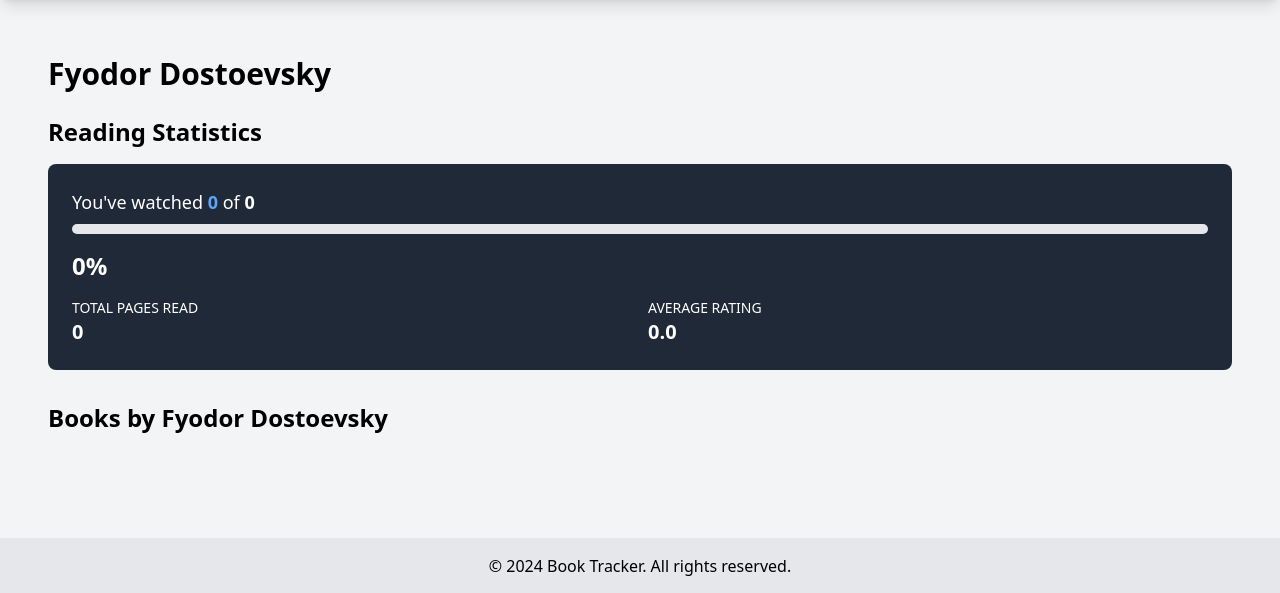
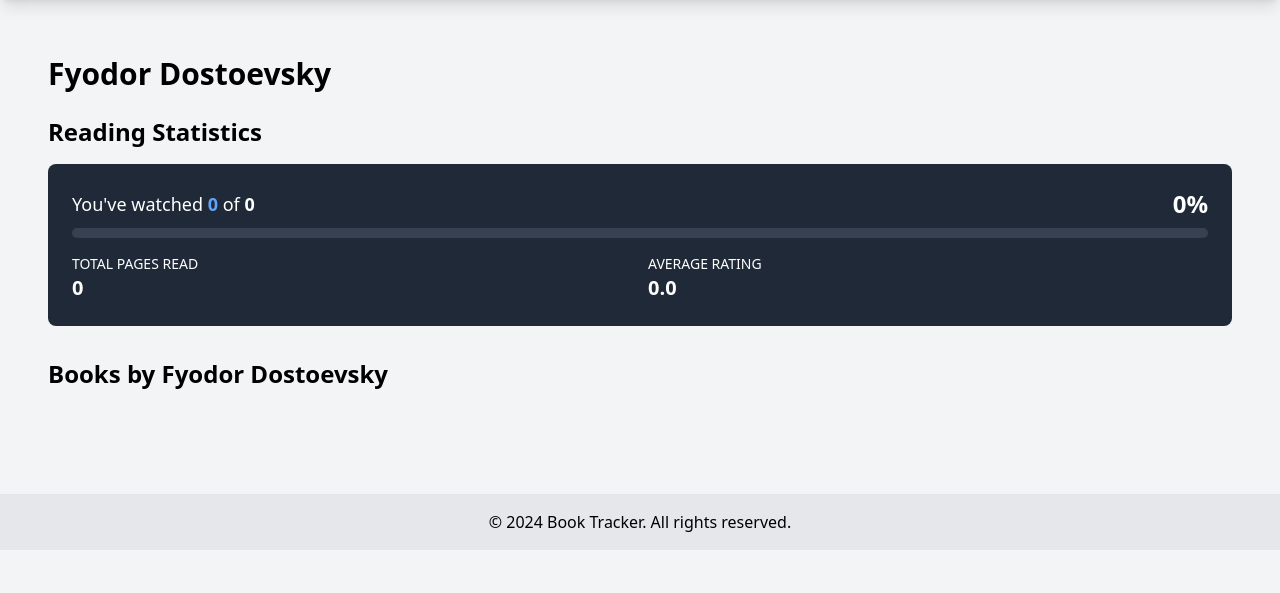
Before and after one commit to dennismenze/BookTrackerPro, a Flask app: template templates/author/detail.html in a window 1280 px wide. Shown: the part 64-657 px from the top of the page. Run offline with Flask 3, Linux system fonts and the light colour scheme; the template is opened without the code that fills it: values that come from a table or form of the project are taken from there, others are empty; data comes from the database, SQL or seed files in the repository; some libraries are stand-ins or nearby versions.

Commit message:
Agent query: Please navigate to an author's detail page and verify the following: 1) The statistics section shows 'You've watched X of Y' on the left and the percentage on the right. 2) The progress bar has the correct height and color-coding based on the percentage. 3) 'Total Pages Read' and 'Average Rating' are shown below the progress bar. 4) The book list includes cover images, titles, page counts, ratings, and 'Mark as Read/Unread' buttons. 5) Try clicking on a 'Mark as Read/Unread' button and check if the statistics update dynamically.

```diff
--- a/templates/author/detail.html
+++ b/templates/author/detail.html
@@ -9,11 +9,13 @@
     <div class="mb-8">
         <h2 class="text-2xl font-semibold mb-4">Reading Statistics</h2>
         <div class="bg-gray-800 p-6 rounded-lg">
-            <p class="text-white mb-2 text-lg">You've watched <span id="watched-count" class="font-bold text-blue-400">0</span> of <span id="total-count" class="font-bold">0</span></p>
-            <div class="w-full bg-gray-200 rounded-full h-2.5 dark:bg-gray-700 mb-4">
+            <div class="flex justify-between items-center mb-2">
+                <p class="text-white text-lg">You've watched <span id="watched-count" class="font-bold text-blue-400">0</span> of <span id="total-count" class="font-bold">0</span></p>
+                <p class="text-white text-2xl font-bold"><span id="percentage">0</span>%</p>
+            </div>
+            <div class="w-full bg-gray-700 rounded-full h-2.5 mb-4">
                 <div class="bg-blue-600 h-2.5 rounded-full" id="progress-bar" style="width: 0%"></div>
             </div>
-            <p class="text-white text-2xl font-bold mb-4"><span id="percentage">0</span>%</p>
             <div class="grid grid-cols-2 gap-4 text-white">
                 <div>
                     <p class="text-sm uppercase">Total Pages Read</p>
```
